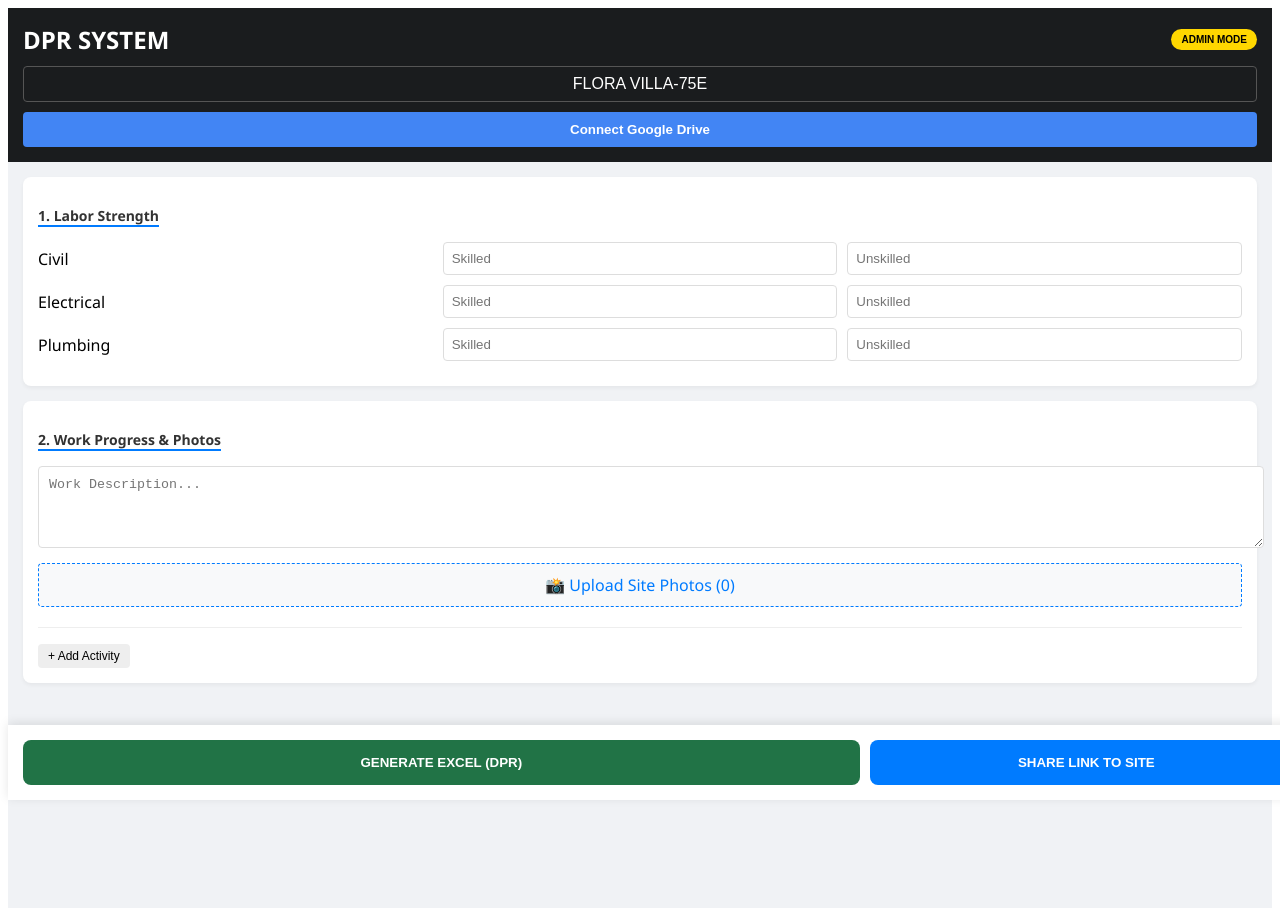
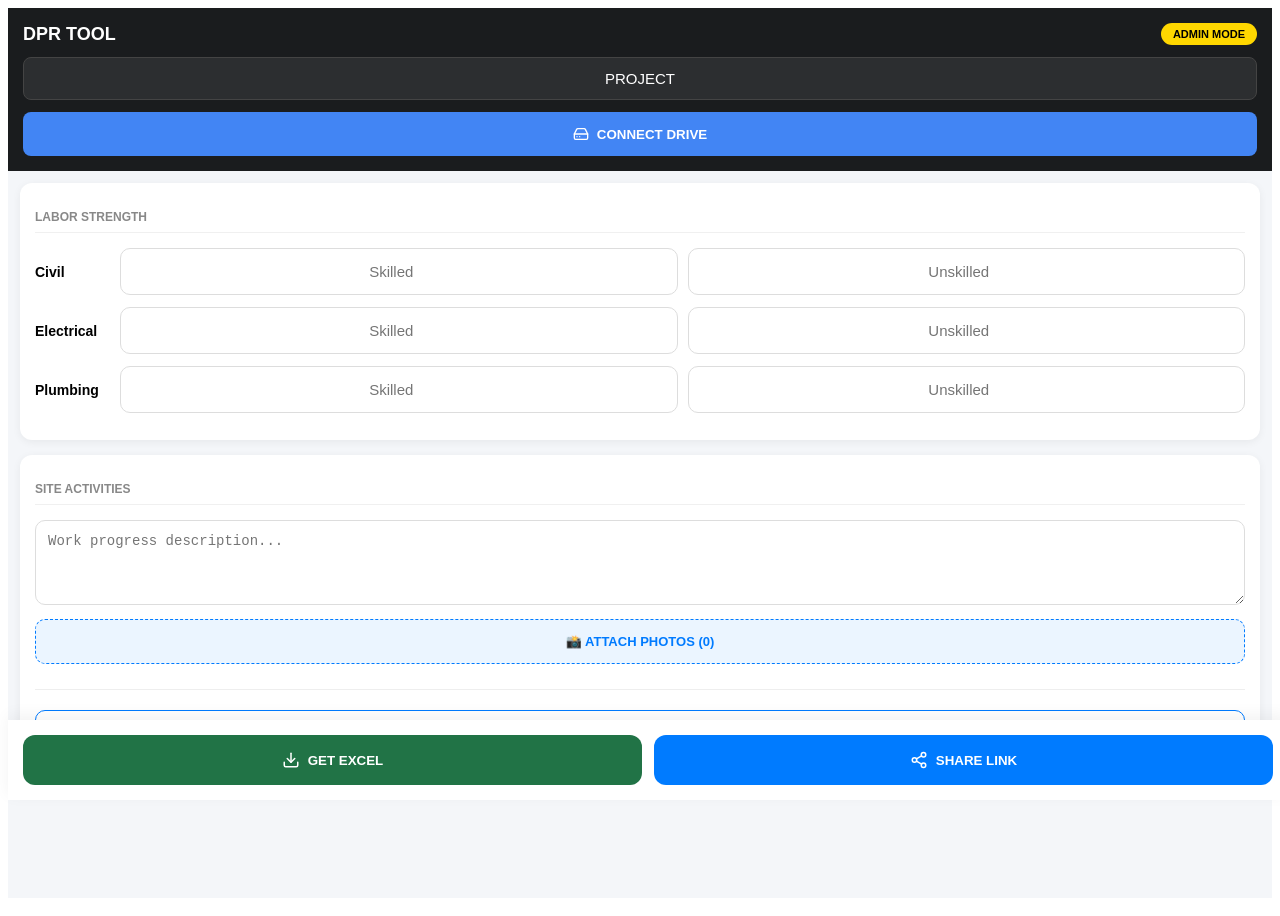
Before and after one commit to Movieeesss/DAILY-PROGRESS-REPORT, a React (Vite) app: page / in a window 1280 px wide. Built offline with nearby package versions, Linux system fonts and the light colour scheme.

Commit message:
Update DPRApp.tsx

```diff
--- a/src/DPRApp.tsx
+++ b/src/DPRApp.tsx
@@ -2,20 +2,20 @@ import React, { useState, useEffect } from 'react';
 import { jsPDF } from 'jspdf';
 import autoTable from 'jspdf-autotable';
 import ExcelJS from 'exceljs';
+import { Share2, Download, Plus, HardDrive } from 'lucide-react';
 
-// IMPORTANT: Unga Friend-oda Client ID-ya inga podunga
+// ✅ Updated with your official Client ID
 const CLIENT_ID = "683400126186-f3a9u3fbe6l50bv1vidci7oinq7socn6.apps.googleusercontent.com";
 const SCOPES = "https://www.googleapis.com/auth/drive.file https://www.googleapis.com/auth/spreadsheets";
 
-export default function ProfessionalDPRSystem() {
-  const [project, setProject] = useState("FLORA VILLA-75E");
-  const [isAdmin, setIsAdmin] = useState(true); // Toggle for Testing
+export default function MobileResponsiveDPR() {
+  const [project, setProject] = useState("PROJECT");
+  const [isAdmin, setIsAdmin] = useState(true);
   const [isUploading, setIsUploading] = useState(false);
   const [accessToken, setAccessToken] = useState(() => sessionStorage.getItem('drive_token'));
 
-  // DPR State: Labor, Work Progress, and Materials
   const [dprData, setDprData] = useState(() => {
-    const saved = localStorage.getItem('dpr_v1_data');
+    const saved = localStorage.getItem('dpr_v2_mobile');
     return saved ? JSON.parse(saved) : {
       date: new Date().toISOString().split('T')[0],
       labor: [
@@ -23,27 +23,38 @@ export default function ProfessionalDPRSystem() {
         { trade: 'Electrical', skilled: 0, unskilled: 0 },
         { trade: 'Plumbing', skilled: 0, unskilled: 0 }
       ],
-      progress: [{ id: 1, desc: '', photos: [] }],
-      materials: [{ item: 'Cement', used: 0, balance: 0 }]
+      progress: [{ id: 1, desc: '', photos: [] }]
     };
   });
 
   useEffect(() => {
-    localStorage.setItem('dpr_v1_data', JSON.stringify(dprData));
+    localStorage.setItem('dpr_v2_mobile', JSON.stringify(dprData));
     if (accessToken) sessionStorage.setItem('drive_token', accessToken);
-
-    const gsiScript = document.createElement('script');
-    gsiScript.src = "https://accounts.google.com/gsi/client";
-    gsiScript.async = true;
-    document.body.appendChild(gsiScript);
   }, [dprData, accessToken]);
 
+  // ✅ Account Picker: Shows all logged-in accounts to choose from
   const handleLogin = () => {
     const client = window.google.accounts.oauth2.initTokenClient({
-      client_id: CLIENT_ID, scope: SCOPES,
-      callback: (res) => { if (res.access_token) setAccessToken(res.access_token); },
+      client_id: CLIENT_ID,
+      scope: SCOPES,
+      prompt: 'select_account',
+      callback: (res) => {
+        if (res.access_token) {
+          setAccessToken(res.access_token);
+          sessionStorage.setItem('drive_token', res.access_token);
+          alert("Google Account Connected Successfully!");
+        }
+      },
     });
     client.requestAccessToken();
+  };
+
+  // ✅ Auto Link Copy: Copies current URL to clipboard
+  const handleShare = () => {
+    const shareLink = window.location.href;
+    navigator.clipboard.writeText(shareLink).then(() => {
+      alert("Project Link Copied! Now you can paste it in WhatsApp.");
+    });
   };
 
   const uploadToDrive = async (rowId, files) => {
@@ -58,6 +69,7 @@ export default function ProfessionalDPRSystem() {
         form.append('metadata', new Blob([JSON.stringify(metadata)], { type: 'application/json' }));
         form.append('file', file);
 
+        try {
           const res = await fetch('https://www.googleapis.com/upload/drive/v3/files?uploadType=multipart&fields=id,webViewLink', {
             method: 'POST', headers: { 'Authorization': `Bearer ${accessToken}` }, body: form
           });
@@ -66,6 +78,7 @@ export default function ProfessionalDPRSystem() {
             ...prev,
             progress: prev.progress.map(p => p.id === rowId ? { ...p, photos: [...p.photos, { drive: data.webViewLink, preview: compressed }] } : p)
           }));
+        } catch (e) { console.error("Upload Error", e); }
       };
       reader.readAsDataURL(file);
     }
@@ -79,44 +92,45 @@ export default function ProfessionalDPRSystem() {
       img.onload = () => {
         const canvas = document.createElement('canvas');
         const ctx = canvas.getContext('2d');
-        const scale = 400 / img.width;
-        canvas.width = 400; canvas.height = img.height * scale;
-        ctx.drawImage(img, 0, 0, canvas.width, canvas.height);
-        resolve(canvas.toDataURL('image/jpeg', 0.7));
+        const max = 600;
+        let w = img.width, h = img.height;
+        if (w > h) { if (w > max) { h *= max / w; w = max; } }
+        else { if (h > max) { w *= max / h; h = max; } }
+        canvas.width = w; canvas.height = h;
+        ctx.drawImage(img, 0, 0, w, h);
+        resolve(canvas.toDataURL('image/jpeg', 0.6));
       };
     });
   };
 
   const generateExcel = async () => {
     const workbook = new ExcelJS.Workbook();
-    const sheet = workbook.addWorksheet('Daily Progress Report');
+    const sheet = workbook.addWorksheet('Daily Progress');
+    sheet.columns = [{ width: 15 }, { width: 15 }, { width: 15 }, { width: 35 }];
 
-    // Header Style
-    sheet.mergeCells('A1:H1');
-    const title = sheet.getCell('A1');
-    title.value = `${project} - DAILY PROGRESS REPORT (${dprData.date})`;
-    title.font = { bold: true, size: 14, color: { argb: 'FFFFFF' } };
-    title.fill = { type: 'pattern', pattern: 'solid', fgColor: { argb: '1A1C1E' } };
-    title.alignment = { horizontal: 'center' };
+    sheet.addRow([`${project} - DAILY PROGRESS REPORT`]).font = { bold: true, size: 12 };
+    sheet.addRow(['Date:', dprData.date]);
+    sheet.addRow([]);
+    sheet.addRow(['Trade', 'Skilled', 'Unskilled', 'Total']).font = { bold: true };
 
-    // Labor Table
-    sheet.addRow(['Labor Category', 'Skilled', 'Unskilled', 'Total']);
-    dprData.labor.forEach(l => sheet.addRow([l.trade, l.skilled, l.unskilled, l.skilled + l.unskilled]));
+    dprData.labor.forEach(l => {
+      sheet.addRow([l.trade, l.skilled, l.unskilled, l.skilled + l.unskilled]);
+    });
 
-    // Work Progress with Images (Replica Logic)
     sheet.addRow([]);
-    sheet.addRow(['Work Description', 'Photos']);
+    sheet.addRow(['Work Progress Details']).font = { bold: true };
 
     for (let i = 0; i < dprData.progress.length; i++) {
       const p = dprData.progress[i];
       const row = sheet.addRow([p.desc]);
-      row.height = 80;
+      row.height = 95;
+      row.alignment = { vertical: 'middle', wrapText: true };
 
       if (p.photos.length > 0) {
         const imgId = workbook.addImage({ base64: p.photos[0].preview, extension: 'jpeg' });
         sheet.addImage(imgId, {
           tl: { col: 1, row: row.number - 1 },
-          br: { col: 2, row: row.number },
+          ext: { width: 110, height: 110 },
           editAs: 'oneCell'
         });
       }
@@ -132,52 +146,56 @@ export default function ProfessionalDPRSystem() {
   return (
     <div style={ui.container}>
       <header style={ui.nav}>
-        <div style={{display:'flex', justifyContent:'space-between', alignItems:'center'}}>
-          <h2 style={{color:'#fff', margin:0}}>DPR SYSTEM</h2>
-          <button onClick={() => setIsAdmin(!isAdmin)} style={ui.toggleBtn}>
-            {isAdmin ? "ADMIN MODE" : "SITE ENGINEER MODE"}
+        <div style={ui.flexBet}>
+          <h2 style={ui.brand}>DPR TOOL</h2>
+          <button onClick={() => setIsAdmin(!isAdmin)} style={ui.badge}>
+            {isAdmin ? "ADMIN" : "SITE"} MODE
           </button>
         </div>
-        <input value={project} onChange={e => setProject(e.target.value)} style={ui.headIn} disabled={!isAdmin} />
-        {!accessToken && <button onClick={handleLogin} style={ui.authBtn}>Connect Google Drive</button>}
+        <input value={project} onChange={e => setProject(e.target.value)} style={ui.inputDark} disabled={!isAdmin} />
+        {!accessToken && (
+          <button onClick={handleLogin} style={ui.btnDrive}>
+            <HardDrive size={16} /> CONNECT DRIVE
+          </button>
+        )}
       </header>
 
       <main style={ui.main}>
-        {/* Labor Strength Section */}
+        {/* Labor Grid - Finger Touch Optimized */}
         <section style={ui.card}>
-          <h3 style={ui.sectionTitle}>1. Labor Strength</h3>
+          <h3 style={ui.sectionTitle}>LABOR STRENGTH</h3>
           {dprData.labor.map((l, idx) => (
-            <div key={idx} style={ui.inputGrid}>
-              <span>{l.trade}</span>
-              <input type="number" placeholder="Skilled" style={ui.field}
+            <div key={idx} style={ui.mobileRow}>
+              <div style={{fontWeight:'bold', width:'75px', fontSize:'14px'}}>{l.trade}</div>
+              <input type="number" placeholder="Skilled" style={ui.miniField}
                 onChange={e => {
-                  const newLabor = [...dprData.labor];
-                  newLabor[idx].skilled = parseInt(e.target.value) || 0;
-                  setDprData({...dprData, labor: newLabor});
+                  const newL = [...dprData.labor];
+                  newL[idx].skilled = parseInt(e.target.value) || 0;
+                  setDprData({...dprData, labor: newL});
                 }} />
-              <input type="number" placeholder="Unskilled" style={ui.field}
+              <input type="number" placeholder="Unskilled" style={ui.miniField}
                 onChange={e => {
-                  const newLabor = [...dprData.labor];
-                  newLabor[idx].unskilled = parseInt(e.target.value) || 0;
-                  setDprData({...dprData, labor: newLabor});
+                  const newL = [...dprData.labor];
+                  newL[idx].unskilled = parseInt(e.target.value) || 0;
+                  setDprData({...dprData, labor: newL});
                 }} />
             </div>
           ))}
         </section>
 
-        {/* Progress Section */}
+        {/* Work Progress Details */}
         <section style={ui.card}>
-          <h3 style={ui.sectionTitle}>2. Work Progress & Photos</h3>
+          <h3 style={ui.sectionTitle}>SITE ACTIVITIES</h3>
           {dprData.progress.map((p, idx) => (
-            <div key={p.id} style={{marginBottom:'15px', borderBottom:'1px solid #eee', paddingBottom:'10px'}}>
-              <textarea placeholder="Work Description..." style={ui.area} value={p.desc}
+            <div key={p.id} style={ui.progressItem}>
+              <textarea placeholder="Work progress description..." style={ui.area} value={p.desc}
                 onChange={e => {
-                  const newProg = [...dprData.progress];
-                  newProg[idx].desc = e.target.value;
-                  setDprData({...dprData, progress: newProg});
+                  const n = [...dprData.progress];
+                  n[idx].desc = e.target.value;
+                  setDprData({...dprData, progress: n});
                 }} />
               <label style={ui.upBtn}>
-                📸 Upload Site Photos ({p.photos.length})
+                📸 ATTACH PHOTOS ({p.photos.length})
                 <input type="file" multiple hidden onChange={e => uploadToDrive(p.id, e.target.files)} />
               </label>
               <div style={ui.thumbRow}>
@@ -185,35 +203,46 @@ export default function ProfessionalDPRSystem() {
               </div>
             </div>
           ))}
-          <button onClick={() => setDprData({...dprData, progress: [...dprData.progress, {id: Date.now(), desc: '', photos: []}]})} style={ui.btnSmall}>+ Add Activity</button>
+          <button onClick={() => setDprData({...dprData, progress: [...dprData.progress, {id: Date.now(), desc: '', photos: []}]})} style={ui.btnAdd}>
+            <Plus size={16} /> NEW ACTIVITY
+          </button>
         </section>
       </main>
 
       <footer style={ui.footer}>
-        <button onClick={generateExcel} style={ui.btnExcel}>GENERATE EXCEL (DPR)</button>
-        {isAdmin && <button onClick={() => alert(`Share this link: ${window.location.href}?id=FLORA75E`)} style={ui.btnBlue}>SHARE LINK TO SITE</button>}
+        <button onClick={generateExcel} style={ui.btnExcel}>
+          <Download size={18} /> GET EXCEL
+        </button>
+        {isAdmin && (
+          <button onClick={handleShare} style={ui.btnShare}>
+            <Share2 size={18} /> SHARE LINK
+          </button>
+        )}
       </footer>
     </div>
   );
 }
 
 const ui = {
-  container: { background: '#f0f2f5', minHeight: '100vh', paddingBottom: '100px', fontFamily: 'Segoe UI' },
-  nav: { background: '#1a1c1e', padding: '15px', position: 'sticky', top: 0, zIndex: 10, display: 'flex', flexDirection: 'column', gap: '10px' },
-  headIn: { background: 'transparent', border: '1px solid #555', color: '#fff', textAlign: 'center', padding: '8px', borderRadius: '4px', fontSize: '16px' },
-  authBtn: { background: '#4285F4', color: '#fff', border: 'none', padding: '10px', borderRadius: '4px', fontWeight: 'bold', cursor: 'pointer' },
-  toggleBtn: { background: '#ffd700', color: '#000', border: 'none', padding: '5px 10px', borderRadius: '20px', fontSize: '10px', fontWeight: 'bold' },
-  main: { padding: '15px' },
-  card: { background: '#fff', borderRadius: '8px', padding: '15px', marginBottom: '15px', boxShadow: '0 2px 4px rgba(0,0,0,0.05)' },
-  sectionTitle: { fontSize: '14px', color: '#333', borderBottom: '2px solid #007bff', display: 'inline-block', marginBottom: '15px' },
-  inputGrid: { display: 'grid', gridTemplateColumns: '1fr 1fr 1fr', gap: '10px', alignItems: 'center', marginBottom: '10px' },
-  field: { padding: '8px', border: '1px solid #ddd', borderRadius: '4px' },
-  area: { width: '100%', height: '60px', padding: '10px', borderRadius: '4px', border: '1px solid #ddd', marginBottom: '10px' },
-  upBtn: { display: 'block', background: '#f8f9fa', border: '1px dashed #007bff', color: '#007bff', padding: '10px', textAlign: 'center', borderRadius: '4px', cursor: 'pointer' },
-  thumbRow: { display: 'flex', gap: '5px', marginTop: '10px', flexWrap: 'wrap' },
-  thumb: { width: '50px', height: '50px', objectFit: 'cover', borderRadius: '4px' },
-  footer: { position: 'fixed', bottom: 0, width: '100%', background: '#fff', padding: '15px', display: 'flex', gap: '10px', boxShadow: '0 -2px 10px rgba(0,0,0,0.1)' },
-  btnExcel: { flex: 2, background: '#217346', color: '#fff', border: 'none', padding: '15px', borderRadius: '8px', fontWeight: 'bold' },
-  btnBlue: { flex: 1, background: '#007bff', color: '#fff', border: 'none', padding: '15px', borderRadius: '8px', fontWeight: 'bold' },
-  btnSmall: { background: '#eee', border: 'none', padding: '5px 10px', borderRadius: '4px', fontSize: '12px' }
+  container: { background: '#f4f6f9', minHeight: '100vh', paddingBottom: '90px', fontFamily: 'Arial, sans-serif' },
+  nav: { background: '#1a1c1e', padding: '15px', position: 'sticky', top: 0, zIndex: 10, display: 'flex', flexDirection: 'column', gap: '12px' },
+  flexBet: { display: 'flex', justifyContent: 'space-between', alignItems: 'center' },
+  brand: { color: '#fff', fontSize: '18px', margin: 0, fontWeight: 'bold' },
+  badge: { background: '#ffd700', border: 'none', padding: '5px 12px', borderRadius: '20px', fontSize: '11px', fontWeight: 'bold' },
+  inputDark: { background: '#2c2e30', border: '1px solid #444', color: '#fff', padding: '12px', borderRadius: '8px', textAlign: 'center', fontSize: '15px' },
+  btnDrive: { background: '#4285F4', color: '#fff', border: 'none', padding: '14px', borderRadius: '8px', fontWeight: 'bold', display: 'flex', alignItems: 'center', justifyContent: 'center', gap: '8px' },
+  main: { padding: '12px' },
+  card: { background: '#fff', borderRadius: '12px', padding: '15px', marginBottom: '15px', boxShadow: '0 2px 8px rgba(0,0,0,0.06)' },
+  sectionTitle: { fontSize: '12px', color: '#888', marginBottom: '15px', fontWeight: 'bold', borderBottom: '1px solid #f0f0f0', paddingBottom: '8px' },
+  mobileRow: { display: 'flex', gap: '10px', alignItems: 'center', marginBottom: '12px' },
+  miniField: { flex: 1, padding: '14px', border: '1px solid #ddd', borderRadius: '10px', textAlign: 'center', fontSize: '15px' },
+  progressItem: { marginBottom: '20px', borderBottom: '1px solid #eee', paddingBottom: '15px' },
+  area: { width: '100%', height: '85px', padding: '12px', borderRadius: '10px', border: '1px solid #ddd', fontSize: '14px', marginBottom: '10px', boxSizing: 'border-box' },
+  upBtn: { background: '#ebf5ff', color: '#007bff', padding: '14px', textAlign: 'center', borderRadius: '10px', border: '1px dashed #007bff', fontWeight: 'bold', fontSize: '13px', display: 'block' },
+  thumbRow: { display: 'flex', gap: '8px', marginTop: '10px', flexWrap: 'wrap' },
+  thumb: { width: '55px', height: '55px', objectFit: 'cover', borderRadius: '8px' },
+  btnAdd: { width: '100%', background: '#fff', border: '1px solid #007bff', color: '#007bff', padding: '12px', borderRadius: '10px', display: 'flex', alignItems: 'center', justifyContent: 'center', gap: '5px', fontSize: '13px', fontWeight: 'bold' },
+  footer: { position: 'fixed', bottom: 0, width: '100%', background: '#fff', padding: '15px', display: 'flex', gap: '12px', boxShadow: '0 -5px 15px rgba(0,0,0,0.05)', boxSizing: 'border-box' },
+  btnExcel: { flex: 1, background: '#217346', color: '#fff', border: 'none', padding: '16px', borderRadius: '12px', fontWeight: 'bold', display: 'flex', alignItems: 'center', justifyContent: 'center', gap: '8px' },
+  btnShare: { flex: 1, background: '#007bff', color: '#fff', border: 'none', padding: '16px', borderRadius: '12px', fontWeight: 'bold', display: 'flex', alignItems: 'center', justifyContent: 'center', gap: '8px' }
 };
```
Lines whose indentation alone changed are shown as unchanged.
